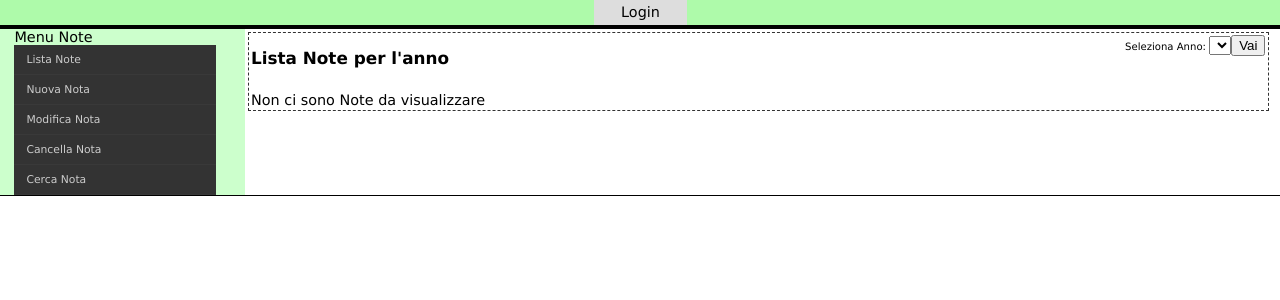
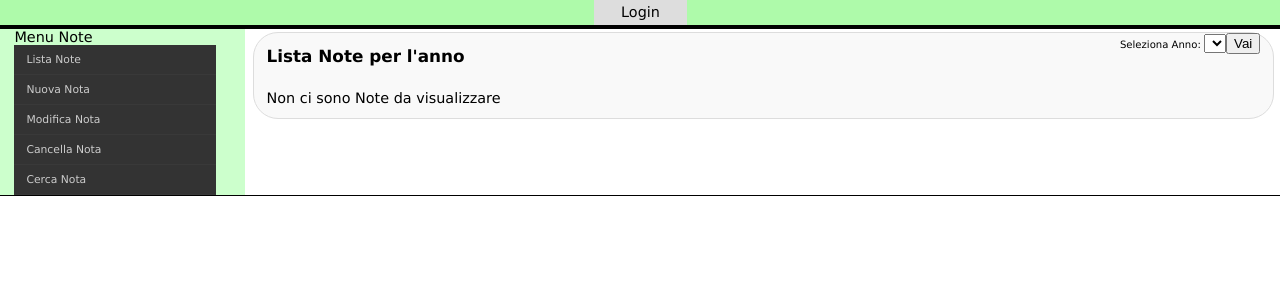
Before and after one commit to shakin89/tracqer, a Django app: template src/trACQer/templates/note/list.html in a window 1280 px wide. Shown: the part 80-380 px from the top of the page. Run offline with Django 3.2, Linux system fonts and the light colour scheme; the template is opened without the code that fills it, so the values that code supplies are empty.

Commit message:
nuove modifiche

```diff
--- a/src/trACQer/note/forms.py
+++ b/src/trACQer/note/forms.py
@@ -1,7 +1,7 @@
 
 from django import forms
 from django.db.models import Max
-from trACQer.note.models import Nota
+from trACQer.note.models import Nota, Documento
 from django.db import transaction
 
 def creaListaCampi():
@@ -47,3 +47,7 @@ class SearchForm( forms.Form ):
     valore = forms.CharField( max_length=100, label="", required=False )
 
 SearchFormSet = forms.formsets.formset_factory( SearchForm, max_num=4 )
+
+class DocumentoCreateForm( forms.ModelForm ):
+    class Meta:
+        model = Documento
--- a/src/trACQer/static/css/tracqer-body.css
+++ b/src/trACQer/static/css/tracqer-body.css
@@ -1,11 +1,26 @@
+#menu-nav {
+    clear:both;
+    float:left;
+    width: 100%;
+}
+
+#user-info {
+    float: right;
+    font-size: 0.7em;
+    padding-right: 10px;
+}
+
 #content-page-container {
-	width: 98%;
-	margin: 0.3%;
-	padding: 0.2%;
-	border-style: dashed;
-	border-width: 1.5px;
-	border-color: #333;
-
+    clear:both;
+    width: 96%;
+    margin: 0.3% 0.3% 0.3% 0.8%;
+    padding: 0 1.2% 1.2% 1.2%;
+    border-style: solid;
+    border-width: 1.5px;
+    border-color: #DDD;
+    background-color: #F9F9F9;
+    -moz-border-radius: 25px;
+    border-radius: 25px;
 }
 
 #content-page-header {
--- a/src/trACQer/templates/base.html
+++ b/src/trACQer/templates/base.html
@@ -1,11 +1,17 @@
 {% extends "master.html" %}
+
+
+{% block user_info %}
+{% if user.is_authenticated %}
+Utente: {{ user.username }}
+{% endif %}
+{% endblock user_info %}
 
 {% block topmenu %}
 <div id="centeredmenu">
     <ul>
 {% if user.is_authenticated %}
-        <li><a href="/rda/">R.d.A.</a></li>
-        <li><a href="/oda/">O.d.A.</a></li>
+        <li><a href="/note/">Note</a></li>
         <li><a href="/gare/">Gare</a></li>
         <li><a href="/buyers/">Buyers</a></li>
         <li><a href="/imprese/">Imprese</a></li>
--- a/src/trACQer/templates/master.html
+++ b/src/trACQer/templates/master.html
@@ -50,7 +50,6 @@
         </ul>
     </div>
     {% endblock topmenu %}
-
     <div class="colmask leftmenu">
         <div class="colright">
             <div class="col1wrap">
@@ -62,6 +61,16 @@
 
                             </div>
                         {% endblock messages %}
+                    <div id="navigation">
+                        <div id="navbar">
+                        {% block navbar %}
+                        {% endblock navbar %}
+                        </div>
+                        <div id="user-info">
+                        {% block user_info %}
+                        {% endblock user_info %}
+                        </div>
+                    </div>
                     <div id="content-page-container">
                         <div id="content-page-header">
                             <div id="content-page-additional">
--- a/src/trACQer/urls.py
+++ b/src/trACQer/urls.py
@@ -14,8 +14,8 @@ urlpatterns = patterns( '',
     ( r'^admin/', include( admin.site.urls ) ),
     ( r'^accounts/login/$', login ),
     ( r'^accounts/logout/$', logout ),
-    ( r'^rda/', include( 'trACQer.rda.urls' ) ),
-    ( r'^note/', include( 'trACQer.note.urls' ) ),
+    ( r'^rda/', include( 'trACQer.rda.urls' ) ) ,
+    ( r'^note/', include( 'trACQer.note.urls' ) ) ,
     )
 
 #if settings.DEBUG:
```
Also changed, not shown: src/trACQer/note/urls.py (+18 -14 lines), src/trACQer/note/views.py (+7 -3 lines), src/trACQer.db, 4 other files.
